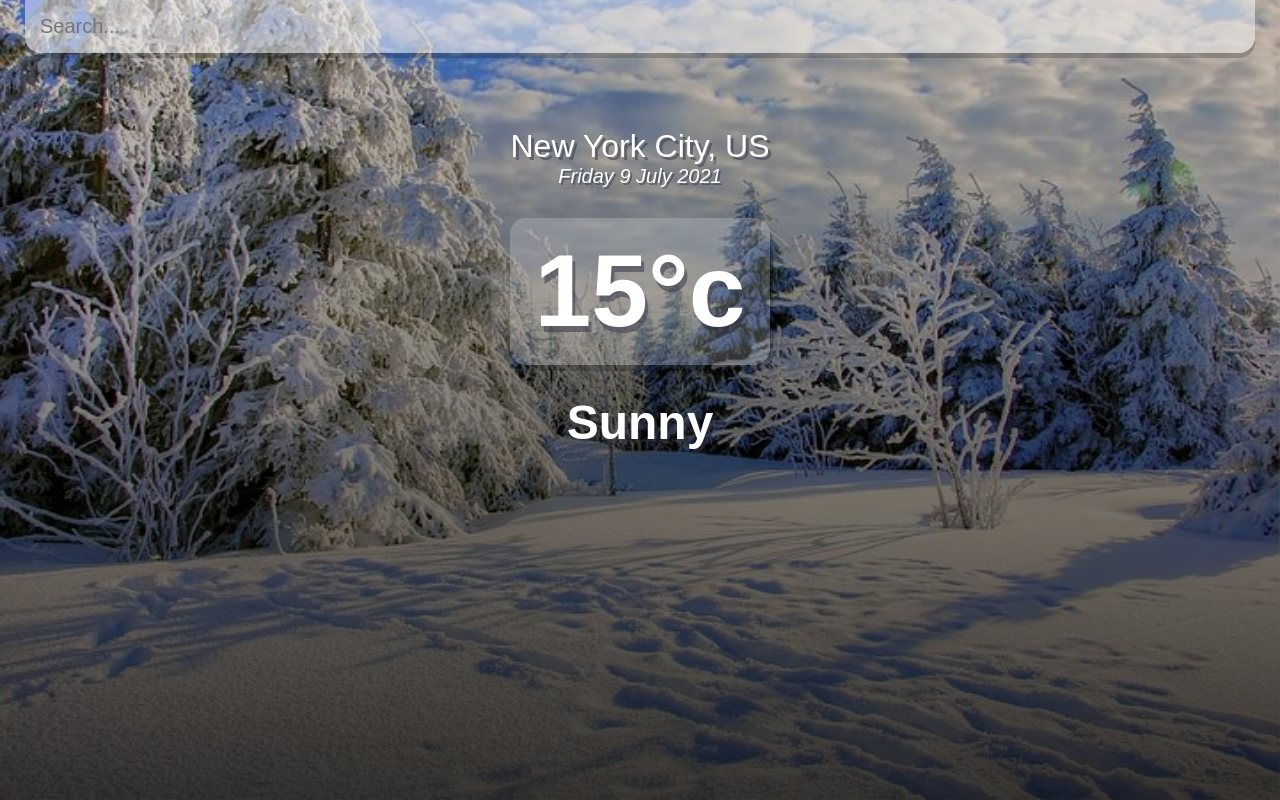
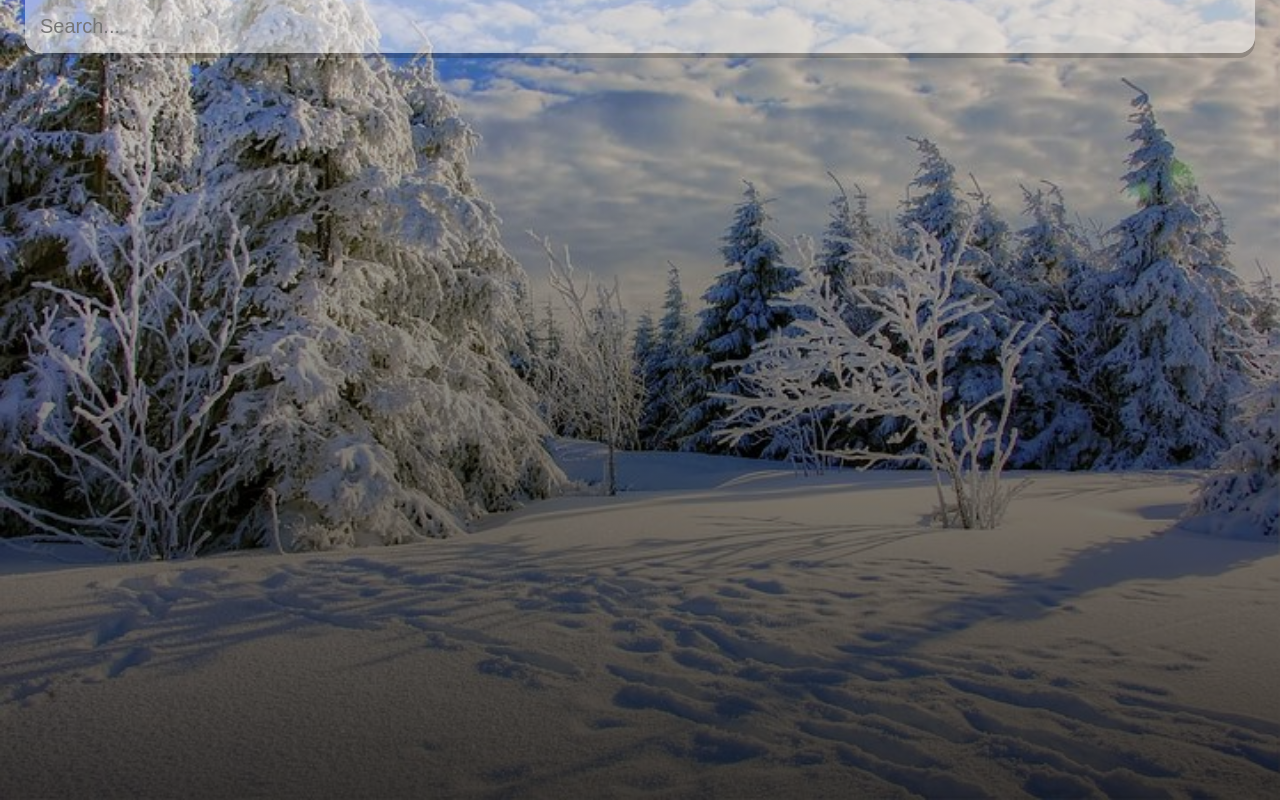
Before and after one commit to Tomisin-O/Weather-app, a React (Create React App) app: page / in a window 1280 px wide. Built offline with nearby package versions, Linux system fonts and the light colour scheme.

Commit message:
API request for weather data

```diff
--- a/src/App.js
+++ b/src/App.js
@@ -1,10 +1,25 @@
+import React, { useState } from 'react';
 const api = {
   key: "945a8b62cad5784cfdc876488666dddc",
-  base: "https://home.openweathermap.org/data/2.5/"
+  base: "https://api.openweathermap.org/data/2.5/"
 }
 
 
 function App() {
+  const [query, setQuery] = useState('');
+  const [weather, setWeather] = useState({});
+
+  const search = evt => {
+    if (evt.key === "Enter") {
+      fetch(`${api.base}weather?q=${query}&units=metric&APPID=${api.key}`)
+        .then(res => res.json())
+        .then(result => {
+          setWeather(result);
+          setQuery('');
+          console.log(result);
+        });
+    }
+  }
 
   const dateBuilder = (d) => {
     let months = ["January", "February", "March", "April", "May", "June", "July", "August", "September", "October", "November", "December"];
@@ -26,18 +41,25 @@
           type="text"
           className="search-bar"
           placeholder="Search..."
+          onChange={e => setQuery(e.target.value)}
+          value={query}
+          onKeyPress={search}
           />
         </div>
+        {(typeof weather.main != "undefined") ? (
+        <div>
         <div className="location-box">
-            <div className="location">New York City, US</div>
+            <div className="location">{weather.name}, {weather.sys.country}</div>
             <div className="date">{dateBuilder(new Date())}</div>
           </div>
           <div className="weather-box">
             <div className="temp">
-              15°c
+            {Math.round(weather.main.temp)}°c
             </div>
-            <div className="weather">Sunny</div>
+            <div className="weather">{weather.weather[0].main}</div>
           </div>
+          </div>
+        ) : ("")}
       </main>
     </div>
   );
--- a/src/index.css
+++ b/src/index.css
@@ -24,7 +24,6 @@
   background-image: linear-gradient(to bottom, rgba(0, 0, 0, 0.2), rgba(0, 0, 0, 0.75));
   padding: 25px;
 }
-
 
 .search-box {
   width: 100%;
```
